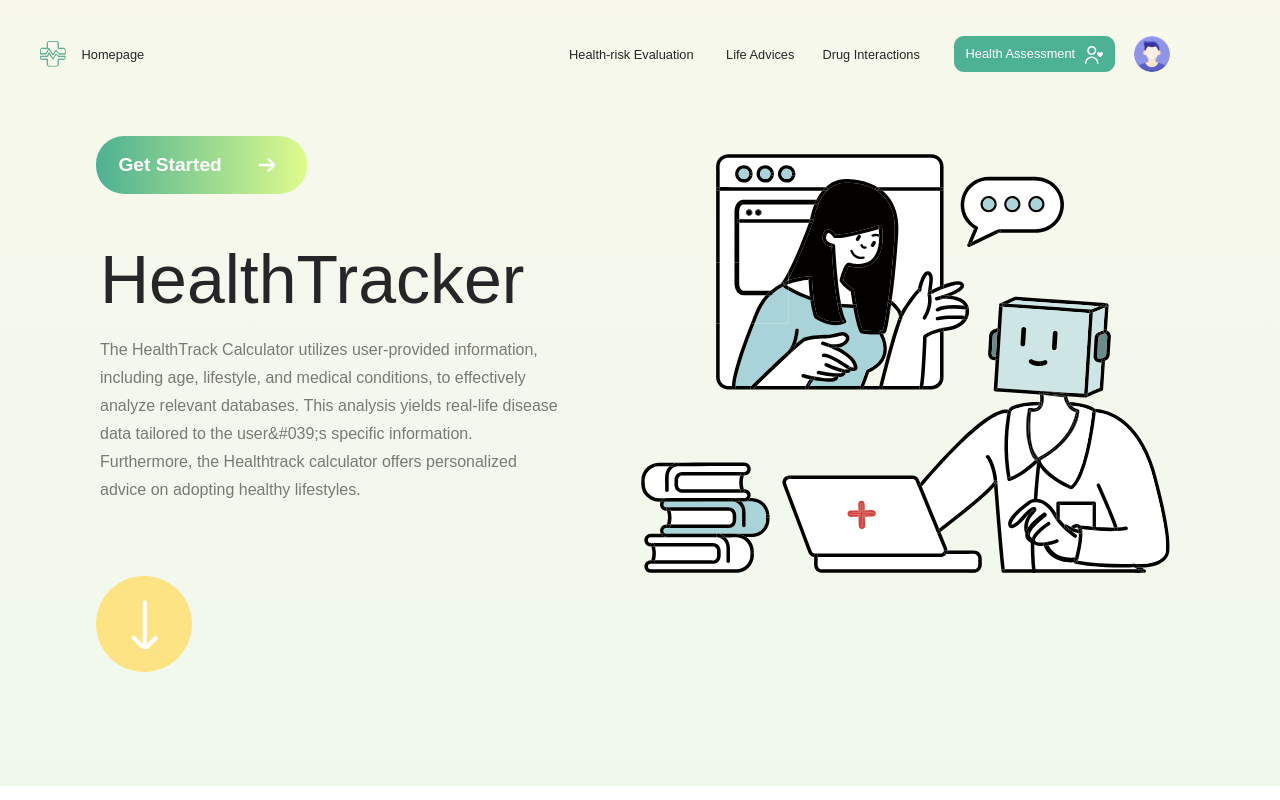
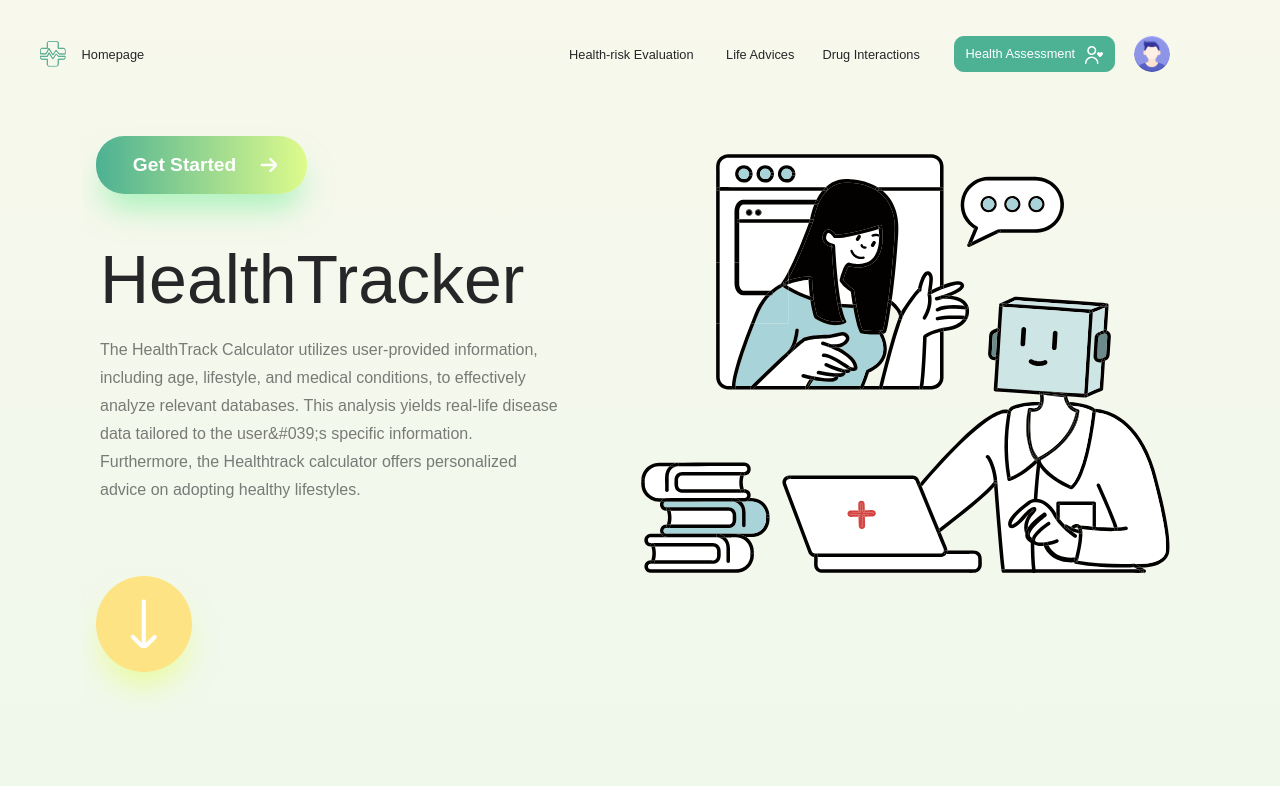
Before and after one commit to Hi-Ji/HealthTrackWeb, a React (Create React App) app: page / in a window 1280 px wide. Built offline with nearby package versions, Linux system fonts and the light colour scheme; a web font is replaced by a local one.

Commit message:
Animation

```diff
--- a/src/assets/components/button/NextButton.jsx
+++ b/src/assets/components/button/NextButton.jsx
@@ -1,11 +1,11 @@
 import styles from "../../../styles/About.module.css";
 
-const NextButton = ({left, top, leftA, topA}) => (
+const NextButton = ({ left, top, leftA, topA }) => (
     <div className={styles["next"]}>
-        <button style={{left: left, top: top}} className={styles["ellipse-22"]}></button>
+        <button style={{ left: left, top: top }} className={styles["ellipse-22"]}>
 
             <svg
-            style={{left: leftA, top: topA}}
+                style={{ left: leftA, top: topA }}
                 className={styles["fi-rr-arrow-down"]}
                 viewBox="0 0 62 62"
                 fill="none"
@@ -28,6 +28,7 @@ const NextButton = ({left, top, leftA, topA}) => (
                     </clipPath>
                 </defs>
             </svg>
+        </button>
     </div>
 )
 
--- a/src/assets/components/button/StartButton.jsx
+++ b/src/assets/components/button/StartButton.jsx
@@ -4,7 +4,7 @@ import TextConstants from "../../../data/TextConstants.json";
 
 const StartButton = () => (
     <div className={styles["start"]}>
-        <button className={styles["rectangle-5"]}></button>
+        <button className={styles["rectangle-5"]}>
 
             <div className={styles["get-started"]}>{TextConstants.Start}</div>
 
@@ -19,6 +19,7 @@ const StartButton = () => (
                     fill="white"
                 />
             </svg>
+        </button>
     </div>
 )
 
--- a/src/page/homePage.jsx
+++ b/src/page/homePage.jsx
@@ -55,7 +55,7 @@ export const About = ({ ...props }) => {
             />
           </svg>
 
-          <NextButton left="18rem" top="2036rem" leftA="47.45rem" topA="2065.45rem"/>
+          <NextButton left="18rem" top="2036rem"/>
         </div>
 
         <FrontBlankSpace />
--- a/src/styles/About.module.css
+++ b/src/styles/About.module.css
@@ -147,7 +147,6 @@
   color: #262628;
   text-align: left;
   font: 400 85rem/95rem "Angkor", sans-serif;
-  font-family: ;
   position: absolute;
   left: 23rem;
   top: 121rem;
@@ -164,10 +163,13 @@
   width: 578rem;
   height: 178rem;
 }
+
 .start {
   position: absolute;
   top: 50rem;
 }
+
+
 .rectangle-5 {
   background: linear-gradient(
     90deg,
@@ -182,14 +184,36 @@
     rgba(77, 177, 147, 1) 0%,
     rgba(222, 251, 140, 1) 100%
   );
+  box-shadow: 0 20px 30px -6px rgba(97, 238, 139, 0.5);
   border-image-slice: 1;
   width: 264rem;
   height: 73rem;
   position: absolute;
   left: 18rem;
   top: 0rem;
+  cursor: pointer;
+  transition: all 0.3s ease-in-out;
 }
+
+.rectangle-5:hover{
+  transform: translateY(3px);
+  box-shadow: none;
+}
+
+.rectangle-5:active{
+  opacity: 0.5;
+}
+
+.rectangle-5 > svg{
+  transition: transform .3s ease-in-out;
+}
+
+.rectangle-5:hover svg {
+  transform: translateX(5rem);
+}
+
 .get-started {
+  cursor: pointer;
   color: #ffffff;
   text-align: left;
   font: 700 24rem/100rem "Alef", sans-serif;
@@ -203,10 +227,11 @@
   justify-content: flex-start;
 }
 .fi-rr-arrow-small-right {
+  cursor: pointer;
   position: absolute;
   width: 35rem;
   height: 35rem;
-  left: 216rem;
+  left: 200rem;
   top: 19rem;
   overflow: visible;
 }
@@ -215,6 +240,8 @@
   position: absolute;
   inset: 0;
 }
+
+
 .ellipse-22 {
   background: #fde383;
   border-radius: 50%;
@@ -224,17 +251,45 @@
   position: absolute;
   left: 18rem;
   top: 547rem;
+  border-width: 3rem;
   cursor:pointer ;
+  box-shadow: 0 20px 30px -6px rgba(227, 255, 85, 0.5);
+  display: flex;
+  justify-content: center;
+  align-items: center;
+  transition: all 0.3s ease-in-out;
 }
+
+.ellipse-22:hover{
+  transform: translateY(5px);
+  box-shadow: none;
+}
+
+.ellipse-22:active{
+  opacity: 0.5;
+}
+
+.ellipse-22 > svg{
+  transition: all 0.3s ease-in-out;
+}
+
+.ellipse-22:hover svg{
+  transform:scaleX(0.8);
+  transform: scaleY(1.2);
+}
+
+/* Arrow Svg inside the button */
 .fi-rr-arrow-down {
   position: absolute;
-  left: 47.45rem;
-  top: 629.45rem;
+  /* left: 20rem;
+  top: 10rem; */
   width:62rem;
   height:62rem;
   overflow: visible;
   cursor: pointer;
 }
+
+
 .illustration {
   position: absolute;
   width: 661rem;
@@ -276,14 +331,14 @@
   top: 1467.15rem;
   overflow: hidden;
 }
-.group {
+/* .group {
   position: absolute;
   left: 0rem;
   top: 0.62rem;
   width: 340rem;
   height: 350rem;
   overflow: visible;
-}
+} */
 .common-helath-isuues {
   width: 952rem;
   height: 60rem;
@@ -446,12 +501,12 @@
   width: 645rem;
   height: 103rem;
 }
-.group-1 {
+/* .group-1 {
   cursor: pointer;
   width: 321rem;
   height: 64rem;
   position: static;
-}
+} */
 .rectangle-11 {
   background: #4db193;
   border-radius: 13rem;
@@ -484,11 +539,11 @@
   align-items: center;
   justify-content: center;
 }
-.group-2 {
+/* .group-2 {
   width: 238rem;
   height: 64rem;
   position: static;
-}
+} */
 .rectangle-12 {
   border-radius: 13rem;
   border-style: solid;
@@ -516,11 +571,11 @@
   align-items: center;
   justify-content: center;
 }
-.group-3 {
+/* .group-3 {
   width: 319rem;
   height: 36rem;
   position: static;
-}
+} */
 .takes-about {
   color: #4db193;
   text-align: left;
```
Lines whose indentation alone changed are shown as unchanged.
